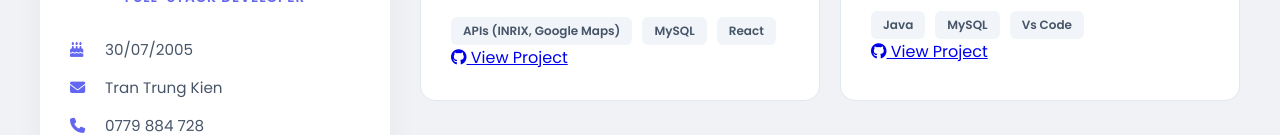
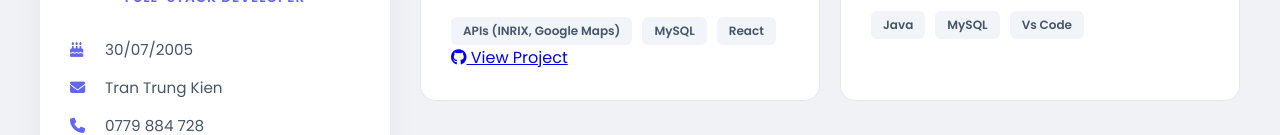
Before and after one commit to TTKien5436/Portfolio, a plain HTML site: page index.html in a window 1280 px wide. Shown: the part 317-452 px from the top of the page. Drawn offline with Linux system fonts and the light colour scheme.

Commit message:
Update index.html

```diff
--- a/index.html
+++ b/index.html
@@ -71,9 +71,6 @@
                             <span>MySQL</span>
                             <span>Vs Code</span>
                         </div>
-                        <a href="https://github.com/cao-thanh-tai/DOANJava" target="_blank" class="btn-github-project">
-                            <i class="fa-brands fa-github"></i> View Project
-                        </a>
                     </div>
                 </div>
             </div>
```
